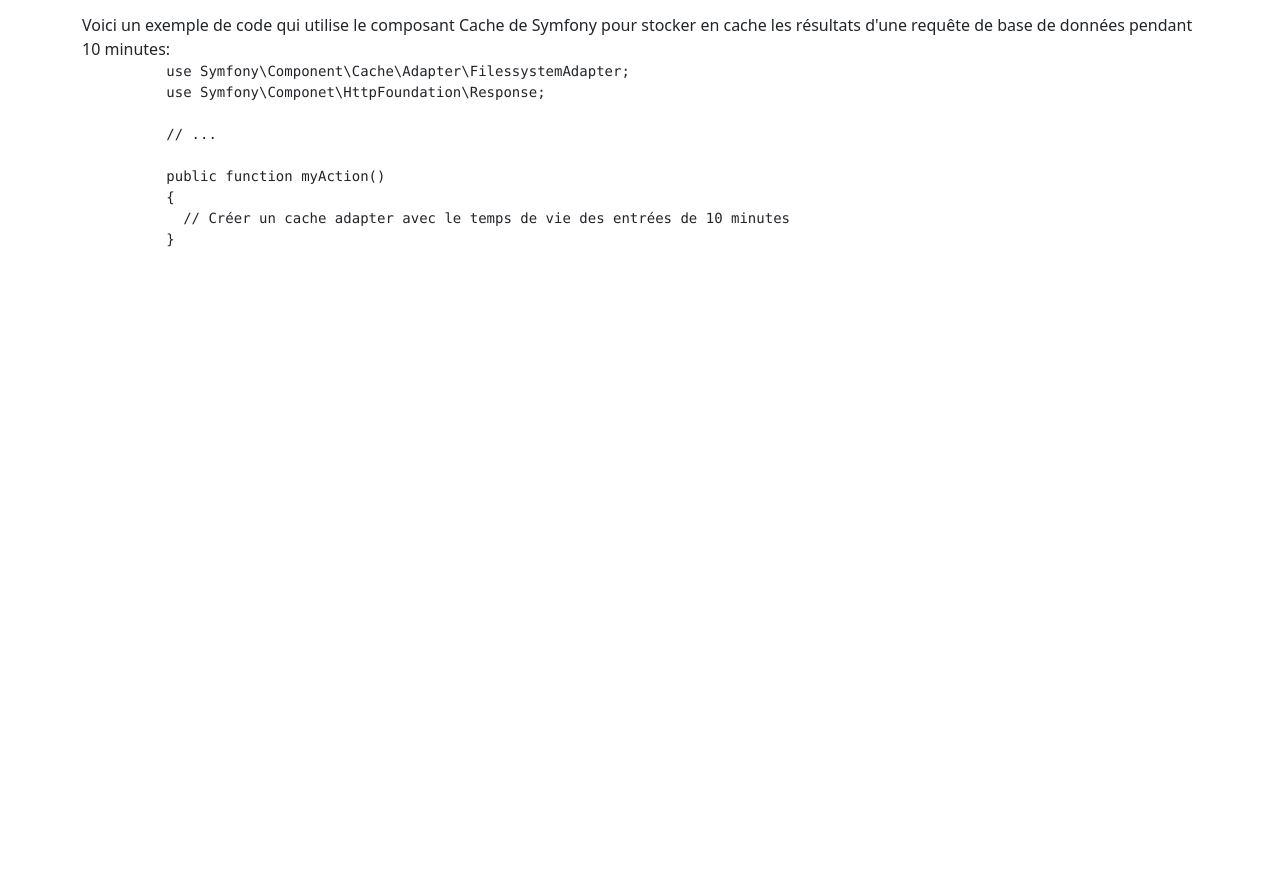
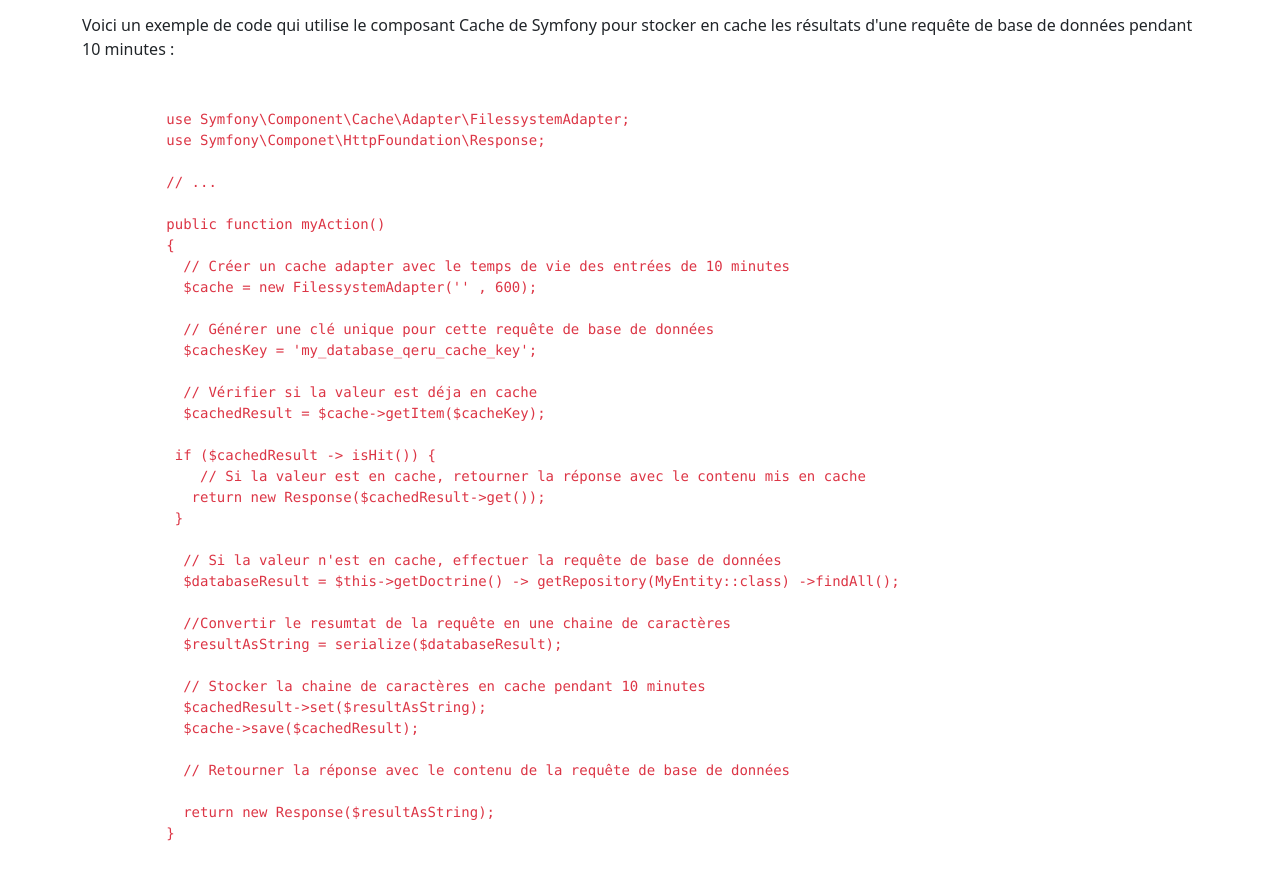
Before and after one commit to akkramm00/D-ployer-son-site-Symfony-en-production, a plain HTML site: page Preparation.html in a window 1280 px wide. Shown: the part 562-1442 px from the top of the page. Before the commit the page ends 849 px from the top, so only its background shows below. Drawn offline with Linux system fonts and the light colour scheme.

Commit message:
add  code caching 2

```diff
--- a/Preparation.html
+++ b/Preparation.html
@@ -33,9 +33,10 @@
           Le caching consiste à stocker en mémoire les resultats de requêtes ou de calculs afin de les réutiliser ultérieurement plutôt que de les recalculer à chaque fois . Dans  Symfony, vous pouvez utiliser le composant Cache pour mettre en cache des objects, des requêtes de base de données, des fragments de page ...etc
         </p>
         <section>
-          Voici un exemple de code qui utilise le composant Cache de Symfony pour stocker en cache les résultats d'une requête de base de données pendant 10 minutes:
+          Voici un exemple de code qui utilise le composant Cache de Symfony pour stocker en cache les résultats d'une requête de base de données pendant 10 minutes :
         </section>
-        <pre>
+        <br><br>
+        <pre class="text-danger">
           use Symfony\Component\Cache\Adapter\FilessystemAdapter;
           use Symfony\Componet\HttpFoundation\Response;
 
@@ -44,6 +45,32 @@
           public function myAction()
           {
             // Créer un cache adapter avec le temps de vie des entrées de 10 minutes
+            $cache = new FilessystemAdapter('' , 600);
+
+            // Générer une clé unique pour cette requête de base de données
+            $cachesKey = 'my_database_qeru_cache_key';
+
+            // Vérifier si la valeur est déja en cache
+            $cachedResult = $cache->getItem($cacheKey);
+
+           if ($cachedResult -> isHit()) {
+              // Si la valeur est en cache, retourner la réponse avec le contenu mis en cache
+             return new Response($cachedResult->get());
+           }
+
+            // Si la valeur n'est en cache, effectuer la requête de base de données
+            $databaseResult = $this->getDoctrine() -> getRepository(MyEntity::class) ->findAll();
+
+            //Convertir le resumtat de la requête en une chaine de caractères
+            $resultAsString = serialize($databaseResult);
+
+            // Stocker la chaine de caractères en cache pendant 10 minutes
+            $cachedResult->set($resultAsString);
+            $cache->save($cachedResult);
+
+            // Retourner la réponse avec le contenu de la requête de base de données
+
+            return new Response($resultAsString);
           }
         </pre>
 
```
